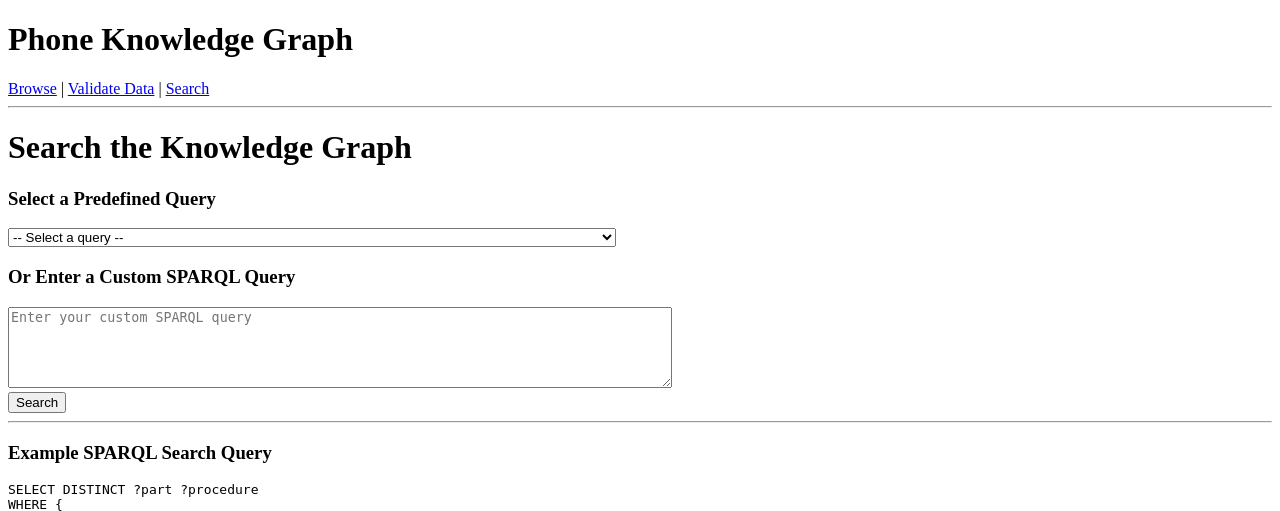
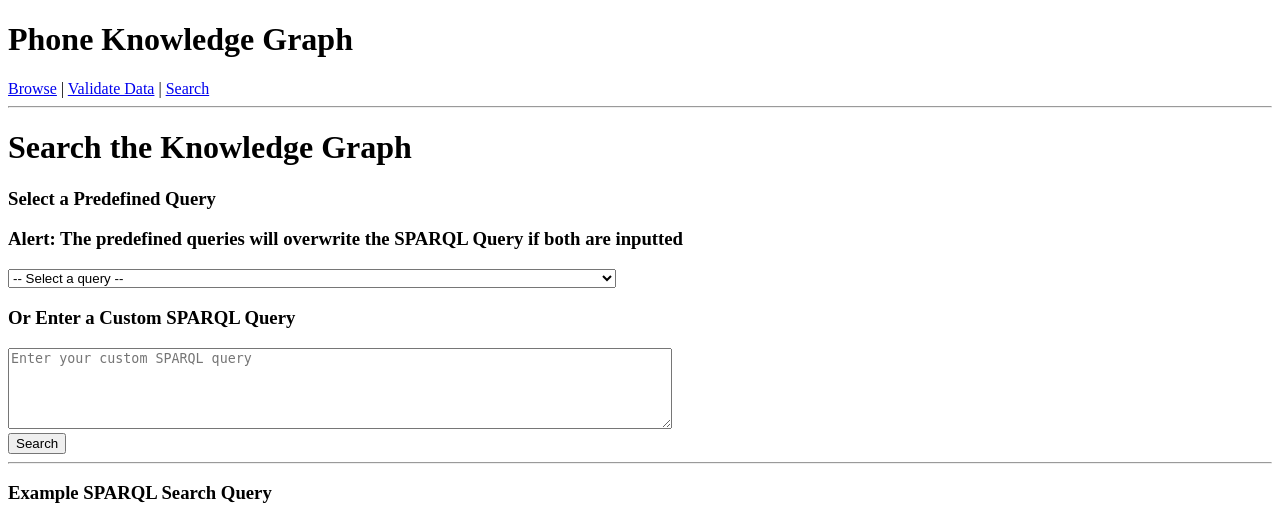
Before and after one commit to edwardisintou/CITS3005-iFixit-Project, a Flask app: page /search in a window 1280 px wide. Shown: the top 511 px of the page. Run offline with Flask 3, Linux system fonts and the light colour scheme.

Commit message:
add alert

```diff
--- a/app/templates/search.html
+++ b/app/templates/search.html
@@ -4,6 +4,7 @@
 
 <form method="POST">
     <h3>Select a Predefined Query</h3>
+    <h3>Alert: The predefined queries will overwrite the SPARQL Query if both are inputted</h3>
     <select name="query_type">
         <option value="">-- Select a query --</option>
         {% for key, query in premade_queries.items() %}
```
